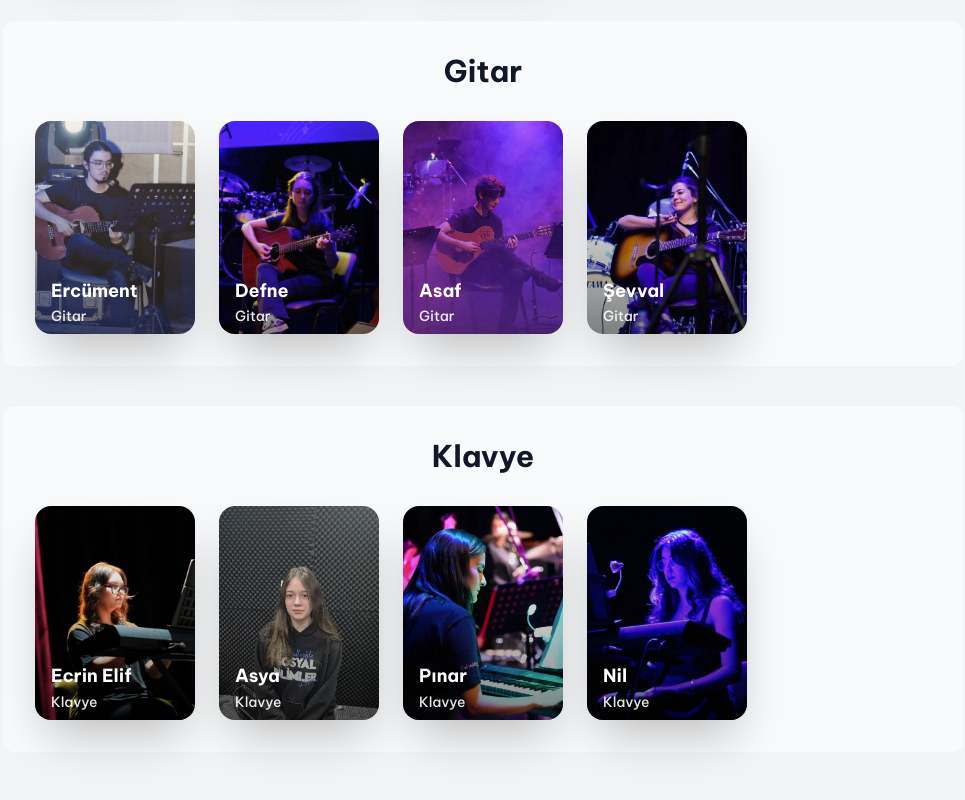
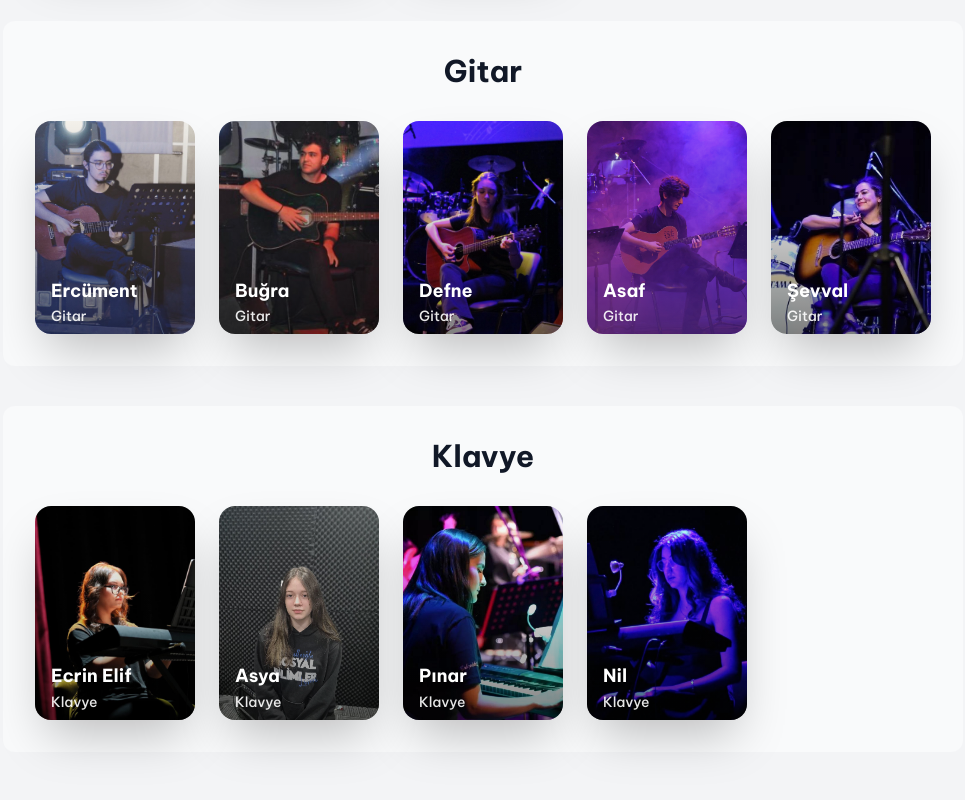
Before and after one commit to berkayzgn/bahcedekisandal, a React (Vite) app: page /members in a window 1280 px wide. Shown: the part 1700-2500 px from the top of the page, without its empty margins (157-1122 px from the left). Built offline with nearby package versions, Linux system fonts and the light colour scheme.

Commit message:
feat: add new member images and update members data in members.js; refactor Home component to use Link for navigation

```diff
--- a/src/data/members.js
+++ b/src/data/members.js
@@ -172,6 +172,12 @@ export const MEMBERS = [
     status: 'current',
     image: '/images/members-img/KubraFlute.jpg',
   },
+  {
+    name: 'Ongun',
+    role: 'Yan Flüt',
+    status: 'former',
+    image: '/images/members-img/OngunFlute.jpeg',
+  },
   // Akordiyon
   {
     name: 'Ali',
@@ -187,6 +193,12 @@ export const MEMBERS = [
     status: 'former',
     image: '/images/members-img/ErcumentGuitar.jpg',
   },
+    {
+    name: 'Buğra',
+    role: 'Gitar',
+    status: 'former',
+    image: '/images/members-img/BugraGuitar.jpeg',
+    },
   {
     name: 'Defne',
     role: 'Gitar',
--- a/src/pages/Home.jsx
+++ b/src/pages/Home.jsx
@@ -1,3 +1,4 @@
+import { Link } from 'react-router-dom';
 import PageHero from '../components/PageHero';
 import ImageCarousel from '../components/ImageCarousel';
 import SongOfTheDay from '../components/SongOfTheDay';
@@ -26,12 +27,12 @@ function Home() {
               <strong>İstanbulluoğlu Sosyal Bilimler Lisesi</strong>'nde kurulan
               grubumuz, öğrenciler ve müzik tutkunlarından oluşuyor.
             </p>
-            <a
-              href="#about"
+            <Link
+              to="/about"
               className="inline-block mt-6 text-black dark:text-white font-semibold hover:underline"
             >
               Daha Fazla Bilgi →
-            </a>
+            </Link>
           </div>
           <div className="relative">
             <img
```
Also changed, not shown: public/images/members-img/BugraGuitar.jpeg (added), public/images/members-img/OngunFlute.jpeg (added).
